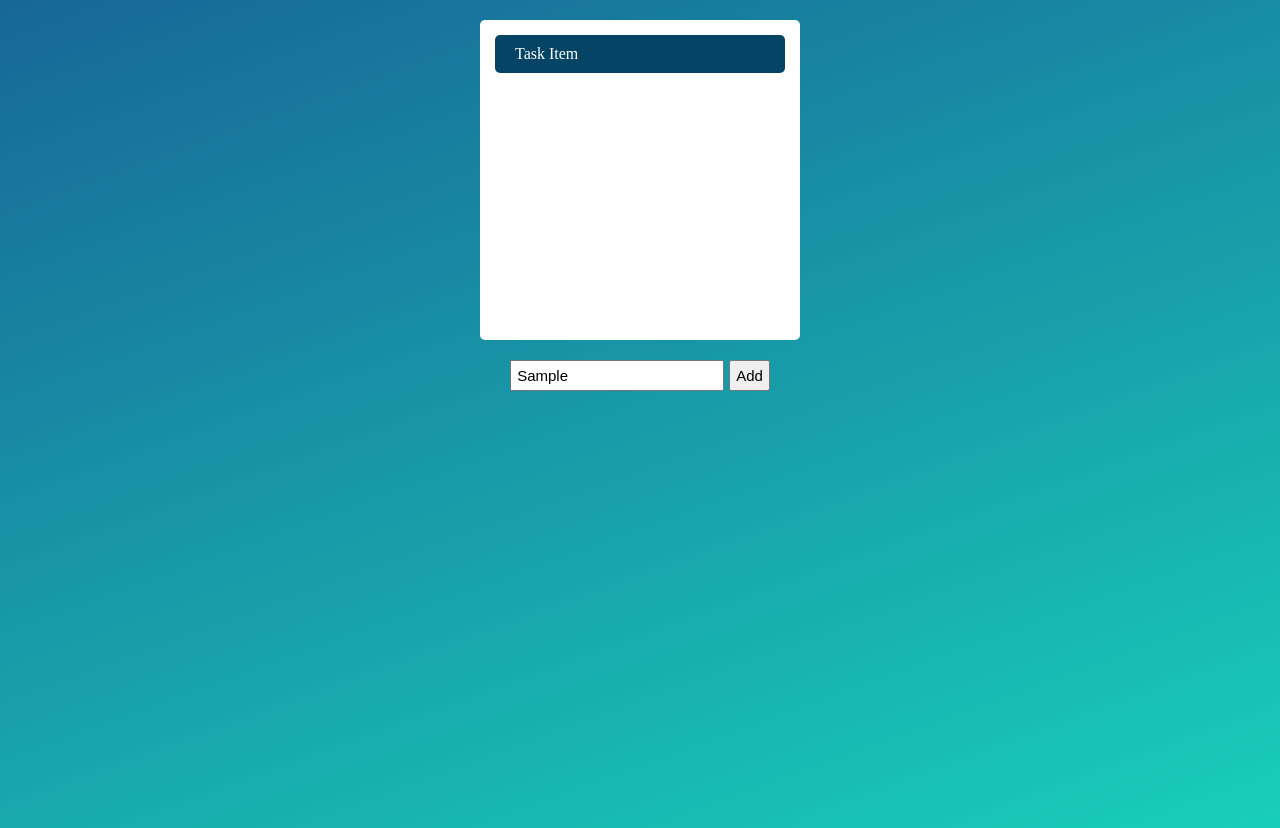
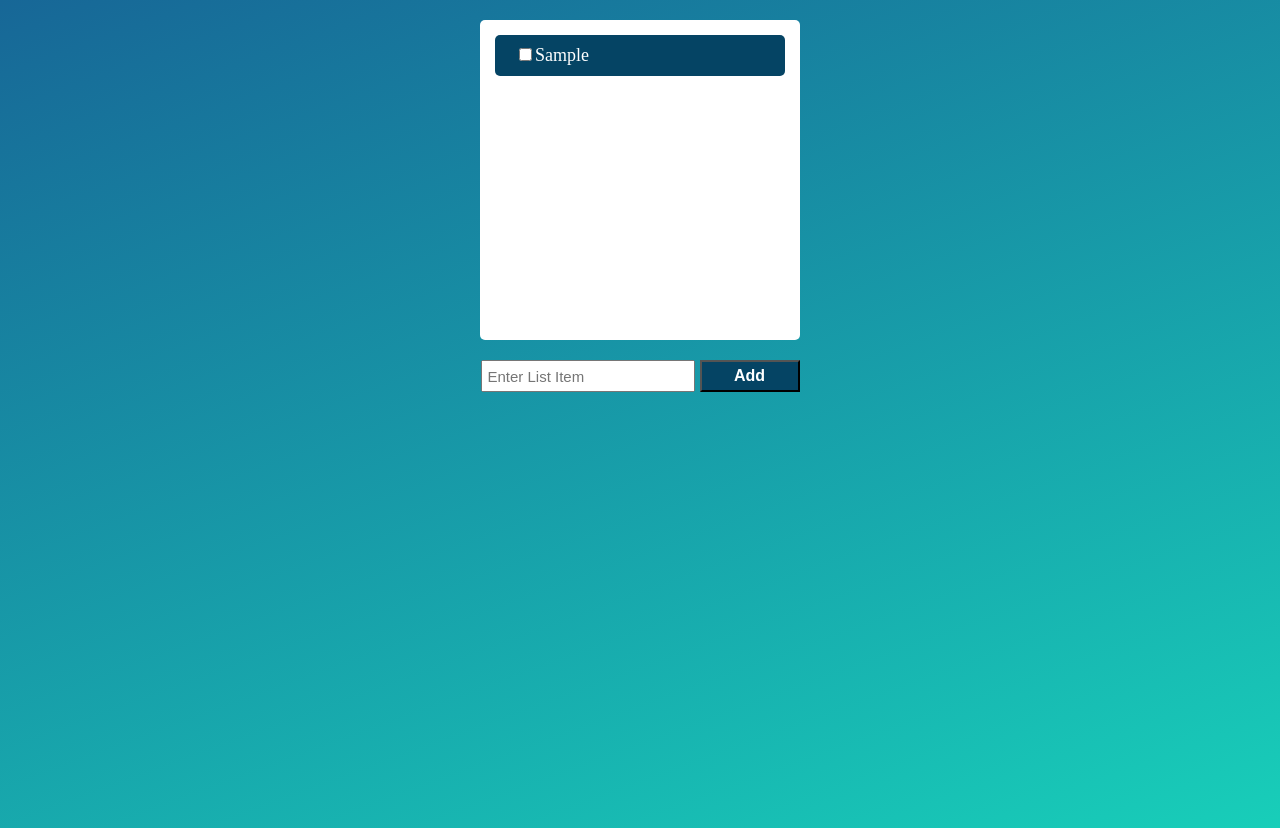
Before and after one commit to ShindePratikshaP/To_Do_Application, a plain HTML site: page index.html in a window 1280 px wide. Both pictures are taken after typing "Sample" into the empty fields and a click on the button "Add". Drawn offline with Linux system fonts and the light colour scheme.

Commit message:
javascript is added

```diff
--- a/index.html
+++ b/index.html
@@ -35,6 +35,7 @@
             border-radius: 5px;
             margin: 5px;
             color: white;
+            font-size: 18px;
         }
         .input{
             width: 200px;
@@ -42,10 +43,15 @@
             font-size: 15px;
         }
         .btn-add{
+            background-color: #054464;
             padding: 5px auto;
-            font-size: 15px;
+            color: white;
+            font-weight: bold;
+            width: 100px;
+            font-size: 16px;
             margin-left: 5px;
             padding: 5px;
+            cursor: pointer;
 
         }
     </style>
@@ -61,5 +67,30 @@
     <button class="btn-add" onclick="Add()">Add</button>
     </div>
 
+    <script>
+        let todolist=[];
+
+
+
+        function Add(){
+            const inputElenment=document.getElementById(`input-todo`);
+             todolist.push(inputElenment.value)
+            inputElenment.value= ""
+
+            randortodolist();
+
+        }
+        function randortodolist(){
+           const listcontainer=document.getElementById(`list-container`);
+           listcontainer.innerHTML=" "
+
+           for(const todoitem of todolist)
+           {
+            listcontainer.innerHTML += `<div class="todo-item">
+                <input type="checkbox"/>${todoitem }</div>`
+           }
+        }
+
+        </script>
 </body>
 </html>
```
